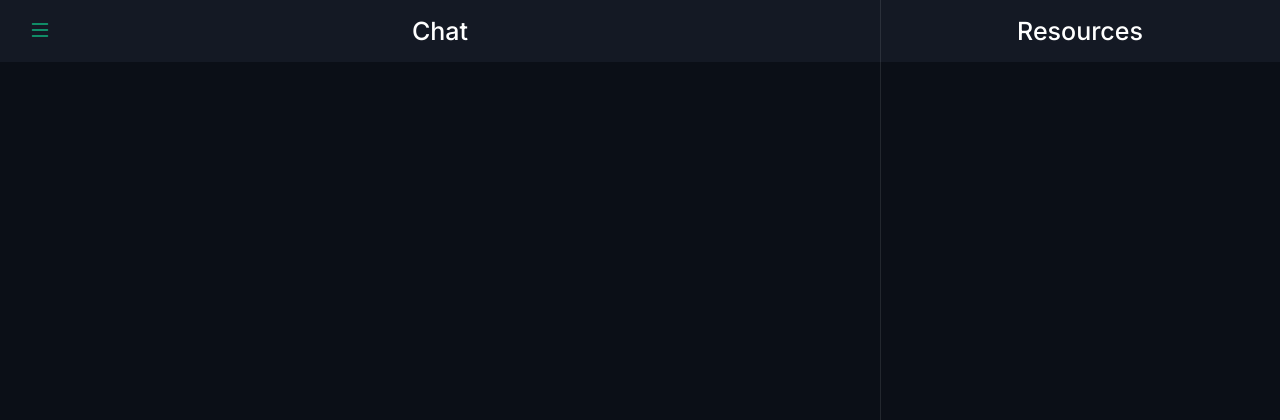
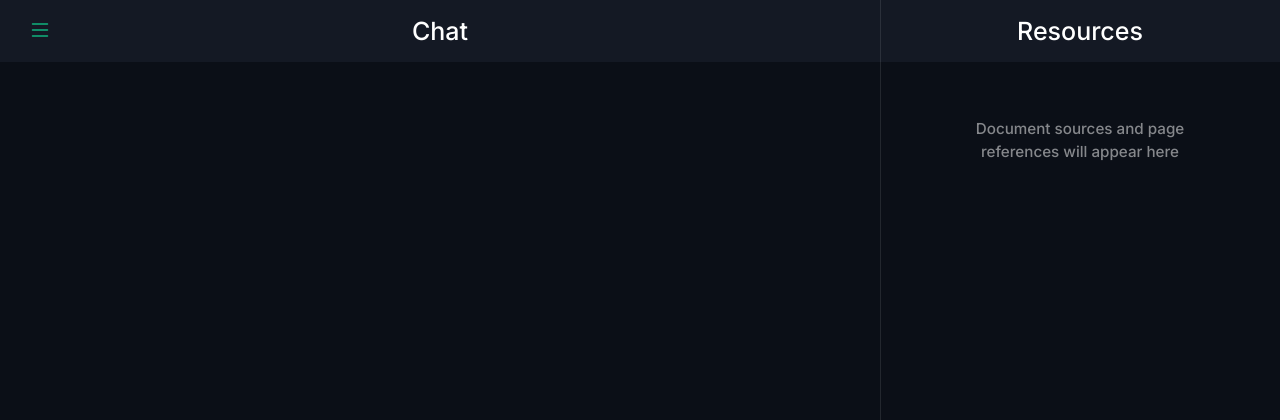
Before and after one commit to rahmansahinler1/ragchat, a FastAPI app: template templates/app.html in a window 1280 px wide. Shown: the top 420 px of the page. Run offline with FastAPI, Linux system fonts and the light colour scheme; the template is opened without the code that fills it: most values are stand-ins (such as "Sample title", 1, 10 or a date in 2020); some libraries are stand-ins or nearby versions.

Commit message:
feat: referance placeholder added

```diff
--- a/static/css/app.css
+++ b/static/css/app.css
@@ -2074,6 +2074,14 @@ body {
   gap: 32px;
 }
 
+.resources-placeholder {
+  color: rgba(255, 255, 255, 0.5);
+  text-align: center;
+  padding: 2rem;
+  font-size: 0.95rem;
+  line-height: 1.5;
+}
+
 .resource-item {
   display: flex;
   flex-direction: column;
--- a/templates/app.html
+++ b/templates/app.html
@@ -160,7 +160,9 @@
 
                 <div class="resource-content flex-grow-1 overflow-auto px-4">
                     <div class="resources-list">
-
+                        <div class="resources-placeholder">
+                            Document sources and page references will appear here
+                        </div>
                     </div>
 
                 </div>
```
